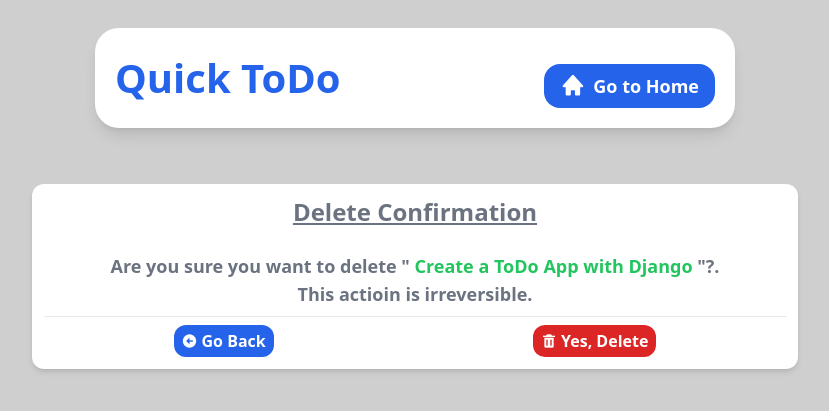
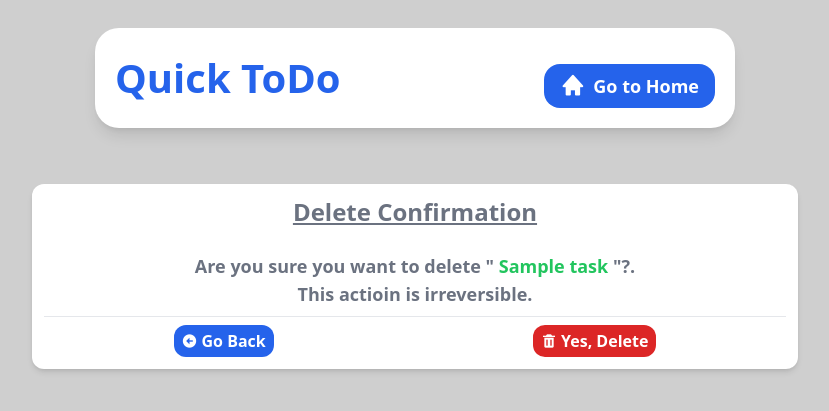
Before and after one commit to khanhlinh2312/app_todolist, a Django app: page /delete_task/1 in a window 1280 px wide. Shown: the top 411 px of the page, without its empty margins (225-1054 px from the left). Run offline with Django 5.2, Linux system fonts and the light colour scheme; tables that the repository leaves empty hold one stand-in row (values such as "Sample post").

Commit message:
delete_task

```diff
--- a/tasks/templates/delete.html
+++ b/tasks/templates/delete.html
@@ -49,7 +49,7 @@
             Are you sure you want to delete "<span
               class="text-green-500 font-semibold text-lg"
             >
-              Create a ToDo App with Django </span
+              {{ task.title }} </span
             >"?. <br />This actioin is irreversible.
           </h2>
         </div>
@@ -58,12 +58,12 @@
         <!-- Bottom: Time and Date | Delete -->
         <div class="flex flex-row justify-around">
           <a
-            href=""
+            href="{{ request.META.HTTP_REFERER }}"
             class="py-1 px-2 bg-blue-600 rounded-xl flex items-center gap-1 text-white font-semibold"
             ><i class="bx bxs-left-arrow-circle"></i> Go Back</a
           >
           <a
-            href=""
+            href="{% url 'remove_task' task.id %}"
             class="py-1 px-2 bg-red-600 rounded-xl flex items-center gap-1 text-white font-semibold"
             ><i class="bx bxs-trash"></i> Yes, Delete</a
           >
```
Also changed, not shown: db.sqlite3.
